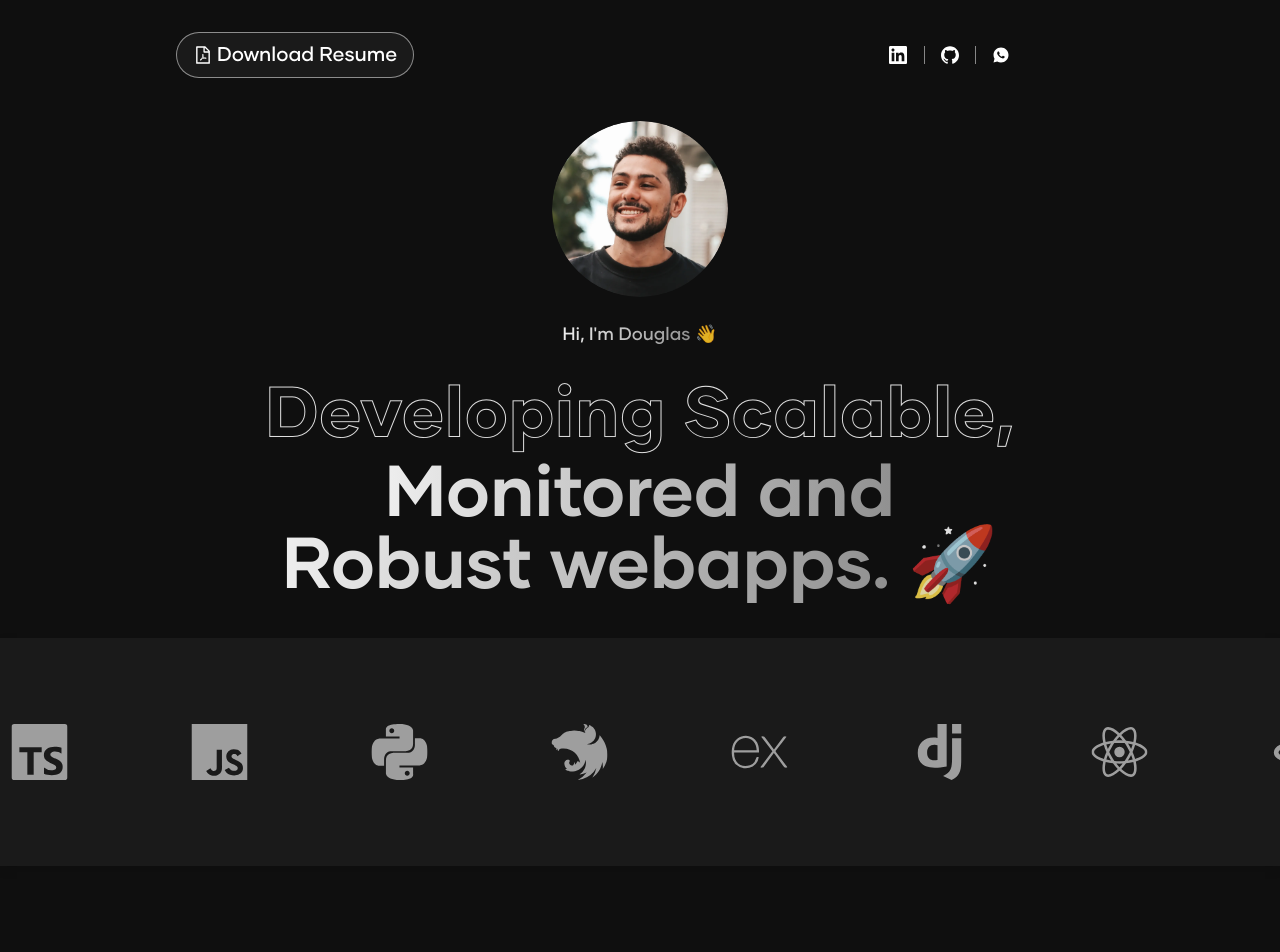
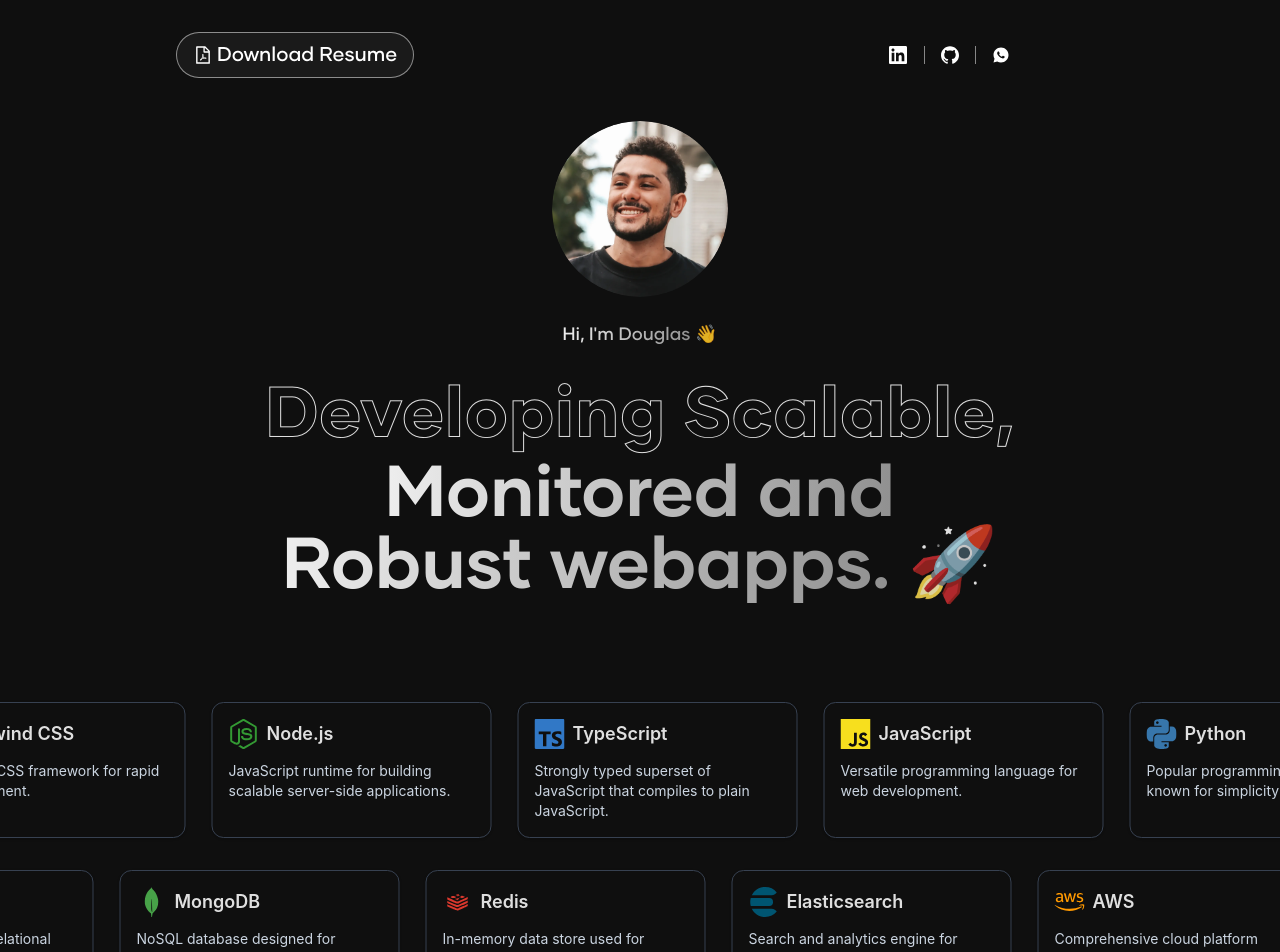
Before and after one commit to douglasedward/douglaseduardo, a React (Vite) app: page / in a window 1280 px wide. Shown: the top 952 px of the page. Built offline with nearby package versions, Linux system fonts and the light colour scheme.

Commit message:
new carousel

```diff
--- a/src/App.tsx
+++ b/src/App.tsx
@@ -1,9 +1,9 @@
 import Header from "@/components/Header";
-import Carousel from "@/components/Carousel";
+import { CarouselLeft, CarouselRight } from "@/components/Carousel";
 import About from "@/components/About";
-import Project from "./components/Project";
-import Hero from "./components/Hero";
-import Contact from "./components/Contact";
+import Project from "@/components/Project";
+import Hero from "@/components/Hero";
+import Contact from "@/components/Contact";
 import { useEffect } from "react";
 import { mixpanel } from "@/lib/mixpanel";
 
@@ -18,7 +18,10 @@ function App() {
     <>
       <Header />
       <Hero />
-      <Carousel />
+      <div className="mt-12">
+        <CarouselRight />
+        <CarouselLeft />
+      </div>
       <About />
       <Project />
       <Contact />
--- a/src/assets/css/Carousel.css
+++ b/src/assets/css/Carousel.css
@@ -1,29 +1,10 @@
 .logo-carousel {
   width: 100%;
-  overflow: hidden; /* Hides overflowing content */
-  background: #1a1a1a;
-  padding: 4rem 0;
-  box-shadow: 0 4px 10px rgba(0, 0, 0, 0.1);
+  overflow: hidden;
+  padding: 0.5rem 0;
 }
 
 .carousel-track {
   display: flex;
-  gap: 80px;
+  gap: 10px;
 }
-
-.logo {
-  flex: 0 0 auto;
-  font-size: 3.5rem;
-  color: #9e9e9e;
-  width: 100px;
-  height: 100px;
-  display: flex;
-  justify-content: center;
-  align-items: center;
-  transition: transform 0.3s ease-in-out, color 0.3s ease-in-out;
-}
-
-.logo:hover {
-  color: #afafaf; /* Highlighted color */
-  transform: scale(1.1); /* Enlarge on hover */
-}
--- a/src/components/Carousel.tsx
+++ b/src/components/Carousel.tsx
@@ -1,70 +1,39 @@
 import { useEffect, useRef } from "react";
-import { FaAws, FaGitAlt, FaDocker } from "react-icons/fa";
-import {
-  SiTypescript,
-  SiNodedotjs,
-  SiJavascript,
-  SiPython,
-  SiNestjs,
-  SiExpress,
-  SiDjango,
-  SiReact,
-  SiNextdotjs,
-  SiTailwindcss,
-  SiPostgresql,
-  SiMongodb,
-  SiElasticsearch,
-  SiKubernetes,
-  SiTerraform,
-  SiGraphql,
-} from "react-icons/si";
-import { DiRedis } from "react-icons/di";
-import { TbBrandReactNative } from "react-icons/tb";
+import { logosLeft, logosRight } from "@/data/skills";
+import Skill from "./Skill";
 import "@/assets/css/Carousel.css";
 
-const logos = [
-  <SiNodedotjs key="1" />,
-  <SiTypescript key="2" />,
-  <SiJavascript key="3" />,
-  <SiPython key="4" />,
-  <SiNestjs key="5" />,
-  <SiExpress key="6" />,
-  <SiDjango key="7" />,
-  <SiReact key="8" />,
-  <TbBrandReactNative key="9" />,
-  <SiNextdotjs key="10" />,
-  <SiTailwindcss key="11" />,
-  <SiPostgresql key="12" />,
-  <SiMongodb key="13" />,
-  <DiRedis key="14" />,
-  <SiElasticsearch key="15" />,
-  <FaAws key="16" />,
-  <FaGitAlt key="17" />,
-  <FaDocker key="18" />,
-  <SiKubernetes key="19" />,
-  <SiTerraform key="20" />,
-  <SiGraphql key="21" />,
-];
+const logoRightItems = [...logosRight, ...logosRight];
+const logoLeftItems = [...logosLeft, ...logosLeft];
 
-const logoItems = [...logos, ...logos];
+const gap = 10;
 
-const Carousel: React.FC = () => {
+export const CarouselRight: React.FC = () => {
   const trackRef = useRef<HTMLDivElement | null>(null);
-  let positionDecreaseRate = 0.5;
-  const gap = 80;
+  const positionDecreaseRate = -0.5;
+
+  useEffect(() => {
+    const trackElement = trackRef.current;
+
+    if (trackElement) {
+      const maxScrollWidth = trackElement.scrollWidth / 2;
+
+      trackElement.style.transform = `translateX(-${maxScrollWidth}px)`;
+    }
+  }, []);
 
   useEffect(() => {
     const track = trackRef.current;
     if (!track) return;
 
     let animationFrameId: number;
-    let position = 0;
+    let position = -(track.scrollWidth / 2);
 
     const animate = () => {
       position -= positionDecreaseRate;
 
-      if (Math.abs(position) >= track.scrollWidth / 2) {
-        position = gap / 2;
+      if (position == 0) {
+        position = -(track.scrollWidth / 2 + gap);
       }
 
       track.style.transform = `translateX(${position}px)`;
@@ -79,21 +48,72 @@ const Carousel: React.FC = () => {
   }, [positionDecreaseRate]);
 
   return (
-    <div className="logo-carousel">
-      <div
-        ref={trackRef}
-        className="carousel-track"
-        onMouseEnter={() => (positionDecreaseRate = 0.25)}
-        onMouseLeave={() => (positionDecreaseRate = 0.5)}
-      >
-        {logoItems.map((logo, index) => (
-          <div key={index} className="logo">
-            {logo}
-          </div>
-        ))}
+    <>
+      <div className="logo-carousel">
+        <div ref={trackRef} className="carousel-track">
+          {logoRightItems.map(({ logo, description, name, color }, index) => {
+            return (
+              <Skill
+                key={index}
+                Logo={logo}
+                description={description}
+                name={name}
+                color={color}
+              />
+            );
+          })}
+        </div>
       </div>
-    </div>
+    </>
   );
 };
 
-export default Carousel;
+export const CarouselLeft: React.FC = () => {
+  const trackRef = useRef<HTMLDivElement | null>(null);
+  const positionDecreaseRate = 0.5;
+
+  useEffect(() => {
+    const track = trackRef.current;
+    if (!track) return;
+
+    let animationFrameId: number;
+    let position = 0;
+
+    const animate = () => {
+      position -= positionDecreaseRate;
+
+      if (Math.abs(position) >= track.scrollWidth / 2) {
+        position = gap;
+      }
+
+      track.style.transform = `translateX(${position}px)`;
+      animationFrameId = requestAnimationFrame(animate);
+    };
+
+    animate();
+
+    return () => {
+      cancelAnimationFrame(animationFrameId);
+    };
+  }, [positionDecreaseRate]);
+
+  return (
+    <>
+      <div className="logo-carousel">
+        <div ref={trackRef} className="carousel-track">
+          {logoLeftItems.map(({ color, description, logo, name }, index) => {
+            return (
+              <Skill
+                key={index}
+                Logo={logo}
+                description={description}
+                name={name}
+                color={color}
+              />
+            );
+          })}
+        </div>
+      </div>
+    </>
+  );
+};
--- /dev/null
+++ b/src/components/Skill.tsx
@@ -0,0 +1,36 @@
+import { useState } from "react";
+import { IconType } from "react-icons";
+
+type SkillProps = {
+  Logo: IconType;
+  name: string;
+  description: string;
+  color: string;
+};
+
+const Skill = ({ Logo, name, description, color }: SkillProps) => {
+  const [isHovered, setIsHovered] = useState(false);
+
+  return (
+    <div className="flex-shrink-0 w-[280px] m-2 cursor-default">
+      <div
+        className={`rounded-xl border border-gray-700 shadow overflow-hidden h-full transition-all duration-300 ease-in-out hover:shadow-lg`}
+        onMouseEnter={() => setIsHovered(true)}
+        onMouseLeave={() => setIsHovered(false)}
+        style={{
+          boxShadow: isHovered ? `0 4px 10px ${color}` : undefined,
+        }}
+      >
+        <div className="p-4">
+          <div className="flex items-center space-x-2">
+            <Logo color={color} size={30} />
+            <h3 className="text-lg font-semibold">{name}</h3>
+          </div>
+          <p className="text-sm text-slate-300 mt-3">{description}</p>
+        </div>
+      </div>
+    </div>
+  );
+};
+
+export default Skill;
--- /dev/null
+++ b/src/data/skills.tsx
@@ -0,0 +1,171 @@
+import { FaAws, FaGitAlt, FaDocker } from "react-icons/fa";
+import {
+  SiTypescript,
+  SiNodedotjs,
+  SiJavascript,
+  SiPython,
+  SiNestjs,
+  SiExpress,
+  SiDjango,
+  SiReact,
+  SiNextdotjs,
+  SiTailwindcss,
+  SiPostgresql,
+  SiMongodb,
+  SiElasticsearch,
+  SiKubernetes,
+  SiTerraform,
+  SiGraphql,
+} from "react-icons/si";
+import { DiRedis } from "react-icons/di";
+import { TbBrandReactNative } from "react-icons/tb";
+
+const logosRight = [
+  {
+    logo: SiNodedotjs,
+    name: "Node.js",
+    description:
+      "JavaScript runtime for building scalable server-side applications.",
+    color: "#339933",
+  },
+  {
+    logo: SiTypescript,
+    name: "TypeScript",
+    description:
+      "Strongly typed superset of JavaScript that compiles to plain JavaScript.",
+    color: "#3178C6",
+  },
+  {
+    logo: SiJavascript,
+    name: "JavaScript",
+    description: "Versatile programming language for web development.",
+    color: "#F7DF1E",
+  },
+  {
+    logo: SiPython,
+    name: "Python",
+    description:
+      "Popular programming language known for simplicity and versatility.",
+    color: "#3776AB",
+  },
+  {
+    logo: SiNestjs,
+    name: "NestJS",
+    description:
+      "Framework for building scalable and maintainable server-side applications.",
+    color: "#E0234E",
+  },
+  {
+    logo: SiExpress,
+    name: "Express",
+    description: "Minimalist web framework for Node.js.",
+    color: "#6b7280",
+  },
+  {
+    logo: SiDjango,
+    name: "Django",
+    description:
+      "High-level Python web framework for building secure and maintainable websites.",
+    color: "#156848",
+  },
+  {
+    logo: SiReact,
+    name: "React",
+    description: "Library for building interactive user interfaces.",
+    color: "#61DAFB",
+  },
+  {
+    logo: TbBrandReactNative,
+    name: "React Native",
+    description:
+      "Framework for building cross-platform mobile apps using React.",
+    color: "#61DAFB",
+  },
+  {
+    logo: SiNextdotjs,
+    name: "Next.js",
+    description:
+      "React-based framework for server-side rendering and static site generation.",
+    color: "#6b7280",
+  },
+  {
+    logo: SiTailwindcss,
+    name: "Tailwind CSS",
+    description: "Utility-first CSS framework for rapid UI development.",
+    color: "#06B6D4",
+  },
+];
+
+const logosLeft = [
+  {
+    logo: SiPostgresql,
+    name: "PostgreSQL",
+    description:
+      "Advanced open-source relational database system with robust features.",
+    color: "#336791",
+  },
+  {
+    logo: SiMongodb,
+    name: "MongoDB",
+    description: "NoSQL database designed for flexibility and scalability.",
+    color: "#47A248",
+  },
+  {
+    logo: DiRedis,
+    name: "Redis",
+    description:
+      "In-memory data store used for caching, messaging, and data structures.",
+    color: "#DC382D",
+  },
+  {
+    logo: SiElasticsearch,
+    name: "Elasticsearch",
+    description:
+      "Search and analytics engine for distributed and fast querying.",
+    color: "#005571",
+  },
+  {
+    logo: FaAws,
+    name: "AWS",
+    description:
+      "Comprehensive cloud platform offering computing, storage, and more.",
+    color: "#FF9900",
+  },
+  {
+    logo: FaGitAlt,
+    name: "Git",
+    description:
+      "Distributed version control system for tracking code changes.",
+    color: "#F05033",
+  },
+  {
+    logo: FaDocker,
+    name: "Docker",
+    description:
+      "Platform for containerizing applications and ensuring consistency across environments.",
+    color: "#2496ED",
+  },
+  {
+    logo: SiKubernetes,
+    name: "Kubernetes",
+    description:
+      "System for automating deployment, scaling, and management of containerized applications.",
+    color: "#326CE5",
+  },
+  {
+    logo: SiTerraform,
+    name: "Terraform",
+    description:
+      "Infrastructure-as-code tool for provisioning and managing cloud resources.",
+    color: "#623CE4",
+  },
+  {
+    logo: SiGraphql,
+    name: "GraphQL",
+    description:
+      "Query language for APIs that enables clients to request only the data they need.",
+    color: "#E10098",
+  },
+];
+
+export { logosLeft, logosRight };
```
